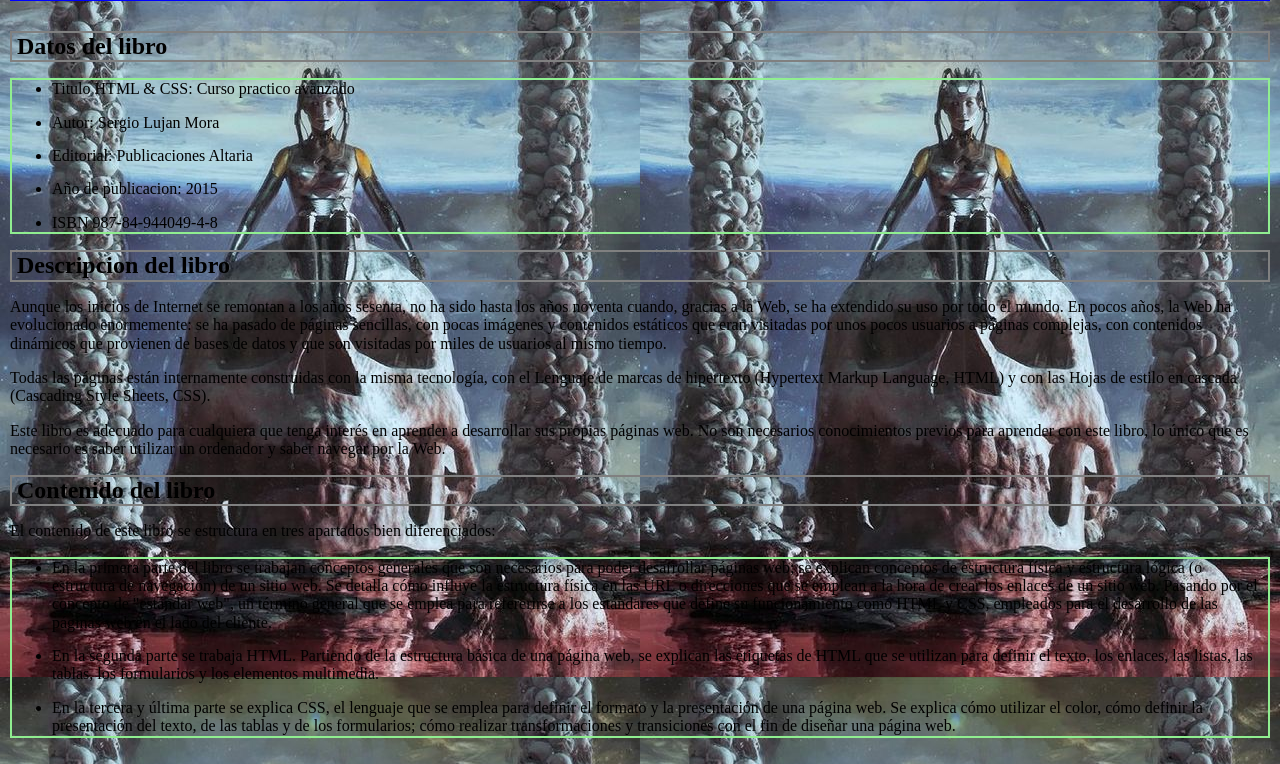
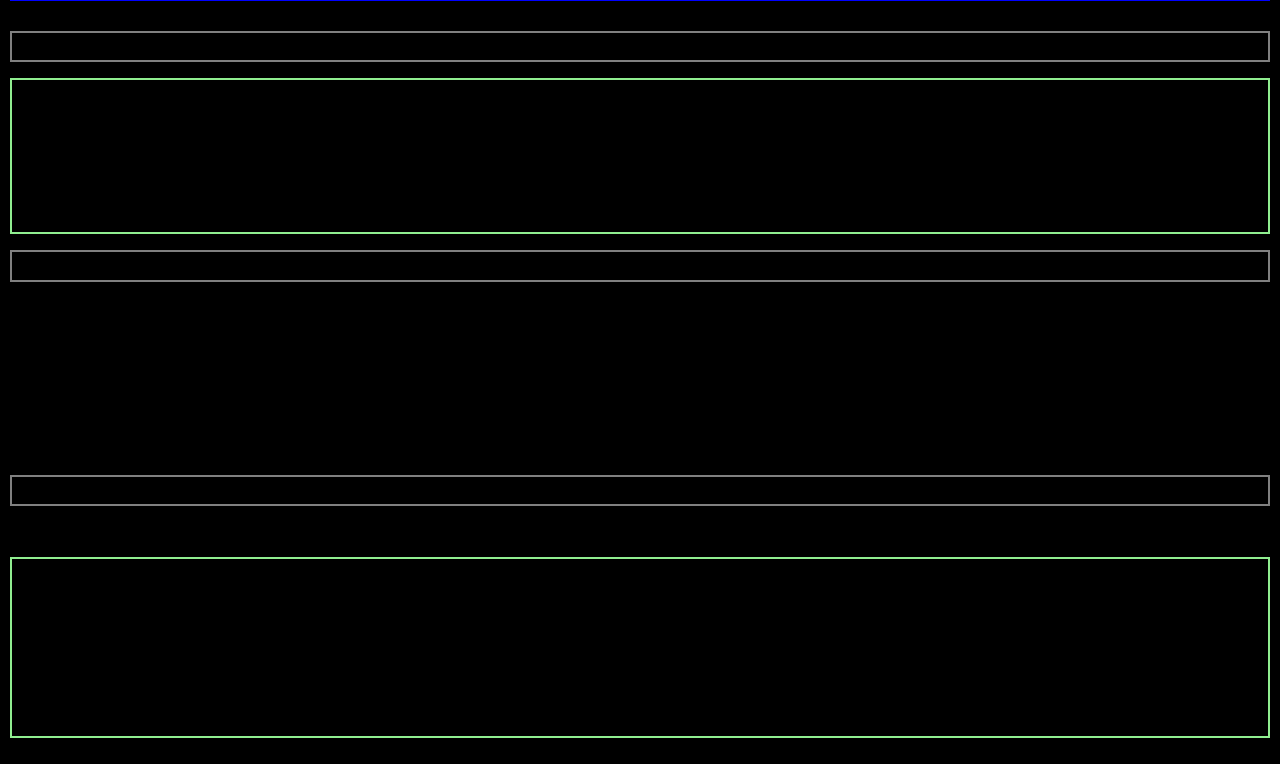
Before and after one commit to basgomcesar/pagina_ejercicio, a plain HTML site: page index.html in a window 1280 px wide. Shown: the part 123-887 px from the top of the page. Drawn offline with Linux system fonts and the light colour scheme.

Commit message:
Update estilo.css

```diff
--- a/estilo.css
+++ b/estilo.css
@@ -1,5 +1,5 @@
 body{
-     background-image:url("craneo.jpg");
+     background-color:black;
      padding: 10px;
 }
 .topic{
```
